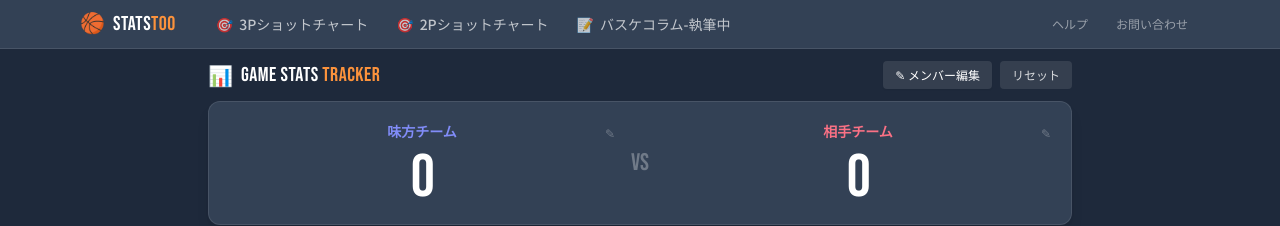
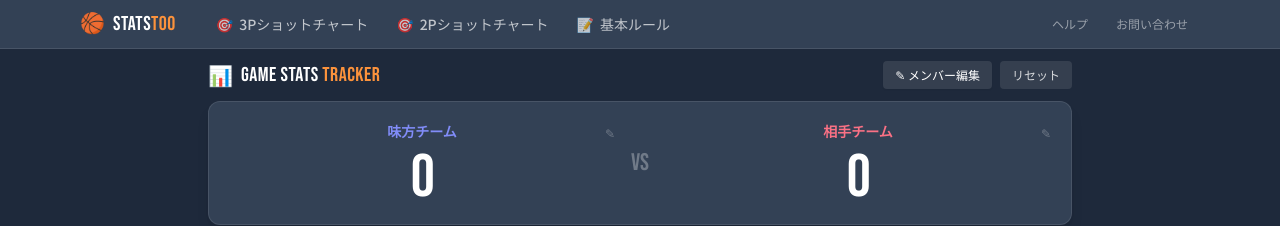
Before and after one commit to BSK-Ryo/statstoo, a Jekyll site: the page index.html, which Jekyll copies as it is, in a window 1280 px wide and 900 px high. Shown: the top 226 px of the window. Built offline with Jekyll 4.4.1, drawn with Linux system fonts in a browser that asks for light colours; nearby versions of some CDN libraries; some of the changed text lies outside the part shown.

Commit message:
Update index.html

```diff
--- a/index.html
+++ b/index.html
@@ -239,8 +239,8 @@
                     <a href="/tools/2point-shot-chart/" class="nav-link text-white/70 hover:text-white hover:bg-white/10 px-3 py-2 rounded-lg text-sm font-medium transition flex items-center gap-1.5">
                         <span>🎯</span> 2Pショットチャート
                     </a>
-                    <a href="/column/" class="nav-link text-white/70 hover:text-white hover:bg-white/10 px-3 py-2 rounded-lg text-sm font-medium transition flex items-center gap-1.5">
-                        <span>📝</span> バスケコラム-執筆中
+                    <a href="/rule/" class="nav-link text-white/70 hover:text-white hover:bg-white/10 px-3 py-2 rounded-lg text-sm font-medium transition flex items-center gap-1.5">
+                        <span>📝</span> 基本ルール
                     </a>
                     <div class="flex-grow"></div>
                     <a href="/help/" class="nav-link text-white/50 hover:text-white hover:bg-white/10 px-3 py-2 rounded-lg text-xs font-medium transition">
@@ -272,8 +272,8 @@
                 <a href="/tools/2point-shot-chart/" class="block text-white/70 hover:text-white hover:bg-white/10 px-3 py-2.5 rounded-lg text-sm font-medium transition flex items-center gap-2">
                     <span>🎯</span> 2Pショットチャート
                 </a>
-                <a href="/column/" class="block text-white/70 hover:text-white hover:bg-white/10 px-3 py-2.5 rounded-lg text-sm font-medium transition flex items-center gap-2">
-                    <span>📝</span> バスケコラム
+                <a href="/rule/" class="block text-white/70 hover:text-white hover:bg-white/10 px-3 py-2.5 rounded-lg text-sm font-medium transition flex items-center gap-2">
+                    <span>📝</span> 基本ルール
                 </a>
                 <div class="border-t border-white/10 my-2 pt-2">
                     <a href="/help/" class="block text-white/50 hover:text-white hover:bg-white/10 px-3 py-2 rounded-lg text-xs font-medium transition">
@@ -700,9 +700,8 @@
                 <div>
                     <h4 class="font-bold text-white mb-4 text-sm">コンテンツ</h4>
                     <ul class="space-y-2 text-sm">
-                        <li><a href="/column/" class="text-white/60 hover:text-primary-light transition">📝 バスケコラム-執筆中</a></li>
-                        <li><a href="/column/rules/" class="text-white/60 hover:text-primary-light transition">📖 ルール解説-執筆中</a></li>
-                        <li><a href="/column/tips/" class="text-white/60 hover:text-primary-light transition">💡 スキル用語解説-執筆中</a></li>
+                        <li><a href="/rule/" class="text-white/60 hover:text-primary-light transition">📝 基本ルール</a></li>
+                        <li><a href="/skill/" class="text-white/60 hover:text-primary-light transition">💡 スキル用語解説-執筆中</a></li>
                     </ul>
                 </div>
 
@@ -1978,7 +1977,7 @@
                     { label: "OR", getter: p => p.stats.orb },
                     { label: "DR", getter: p => p.stats.drb },
                     { label: "Total Rebound", getter: p => p.stats.orb + p.stats.drb },
-                    { label: "アシスト", getter: p => p.stats.ast },
+                    { label: "AST", getter: p => p.stats.ast },
                     { label: "Steal", getter: p => p.stats.stl },
                     { label: "Block", getter: p => p.stats.blk },
                     { label: "Turnover", getter: p => p.stats.to },
```
